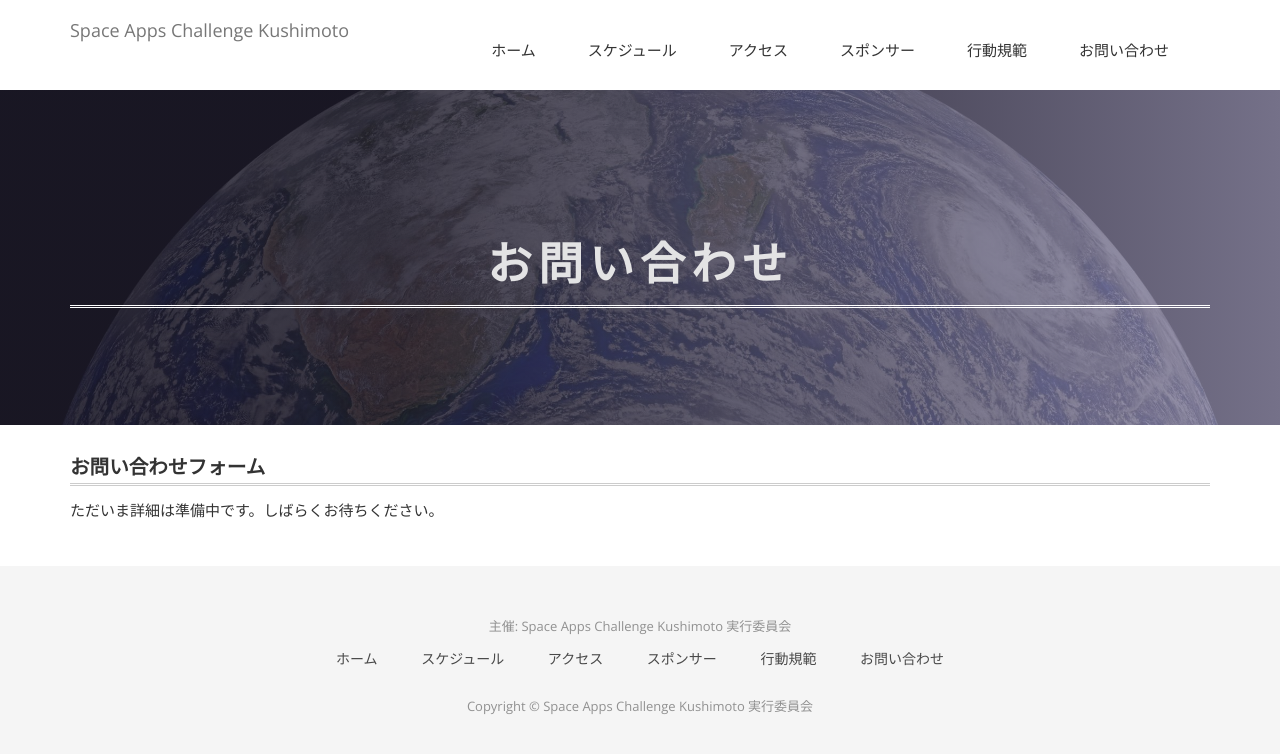
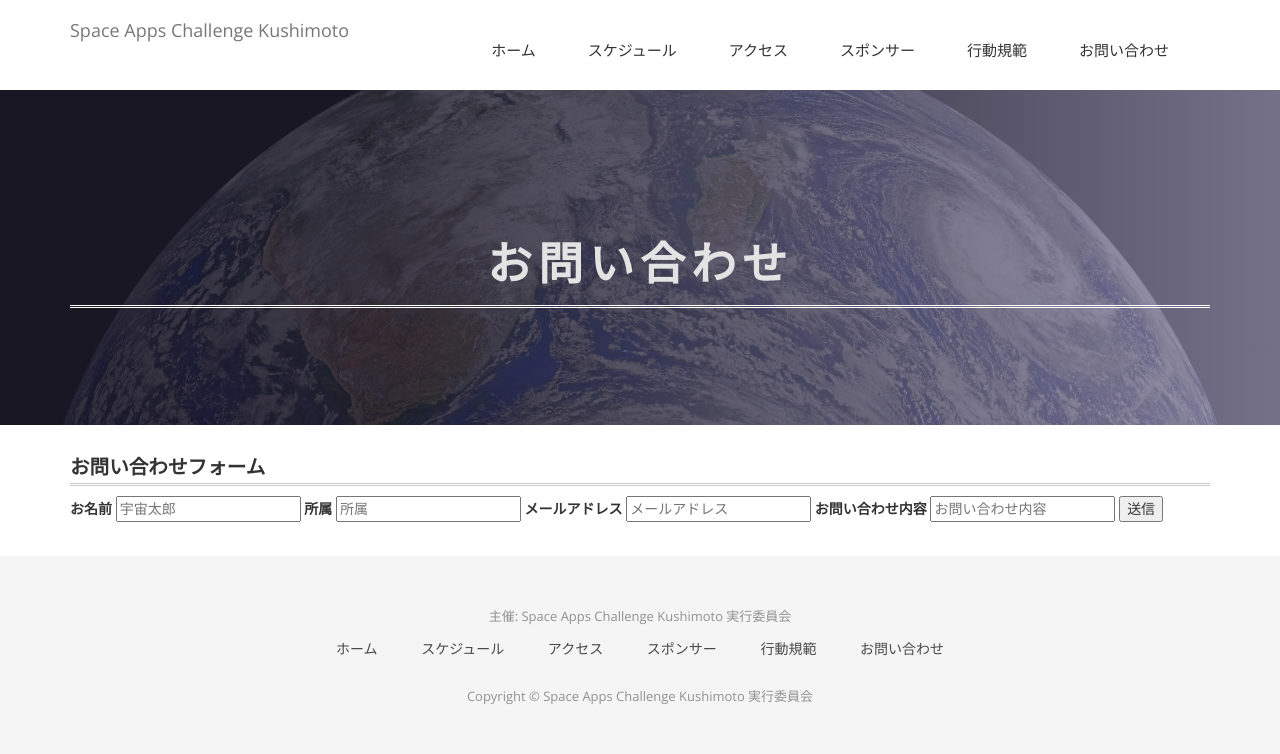
Before and after one commit to naogify/space-apps-kushimoto.github.io, a Jekyll site: the page built from contact.md, in a window 1280 px wide. Shown: the top 754 px of the page. Built offline with Jekyll 4.4.1, drawn with Linux system fonts in a browser that asks for light colours; nearby versions of some CDN libraries; some web fonts are replaced.

Commit message:
add contact form by FORMSPREE

```diff
--- a/contact.md
+++ b/contact.md
@@ -6,4 +6,14 @@ permalink: /contact/
 
 ## お問い合わせフォーム
 
-ただいま詳細は準備中です。しばらくお待ちください。
+<form action="https://formspree.io/spaceappskushimoto@gmail.com" method="POST">
+  <label for="name">お名前</label>
+  <input type="text" id="name" name="name" placeholder="宇宙太郎" required>
+  <label for="organization">所属</label>
+  <input type="text" id="organization" name="organization" placeholder="所属">
+  <label for="_replyto">メールアドレス</label>
+  <input type="email" id="_replyto" name="_replyto" placeholder="メールアドレス" required>
+  <label for="message">お問い合わせ内容</label>
+  <input type="textarea" id="message" name="message" placeholder="お問い合わせ内容" required>
+  <input type="submit" value="送信">
+</form>
```
